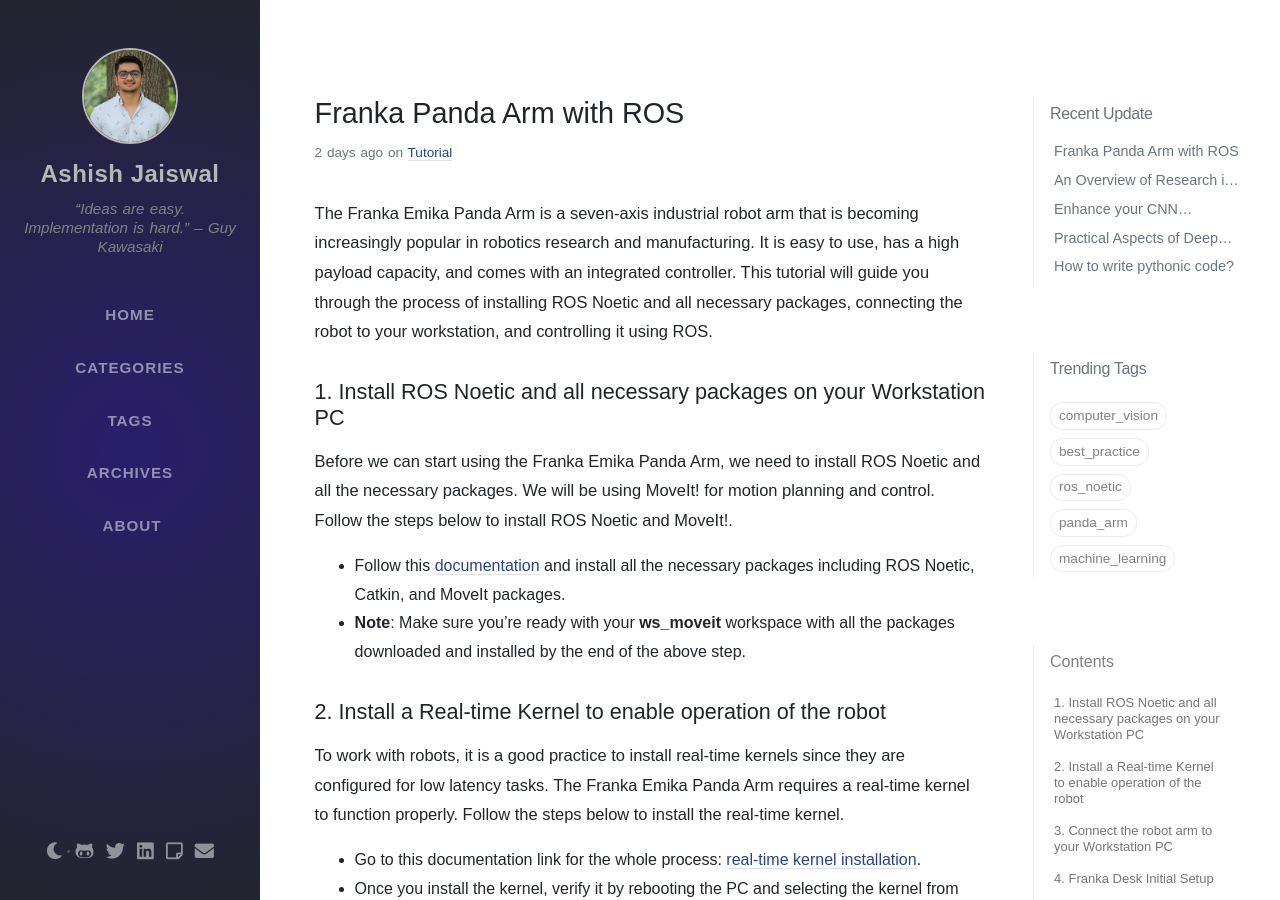
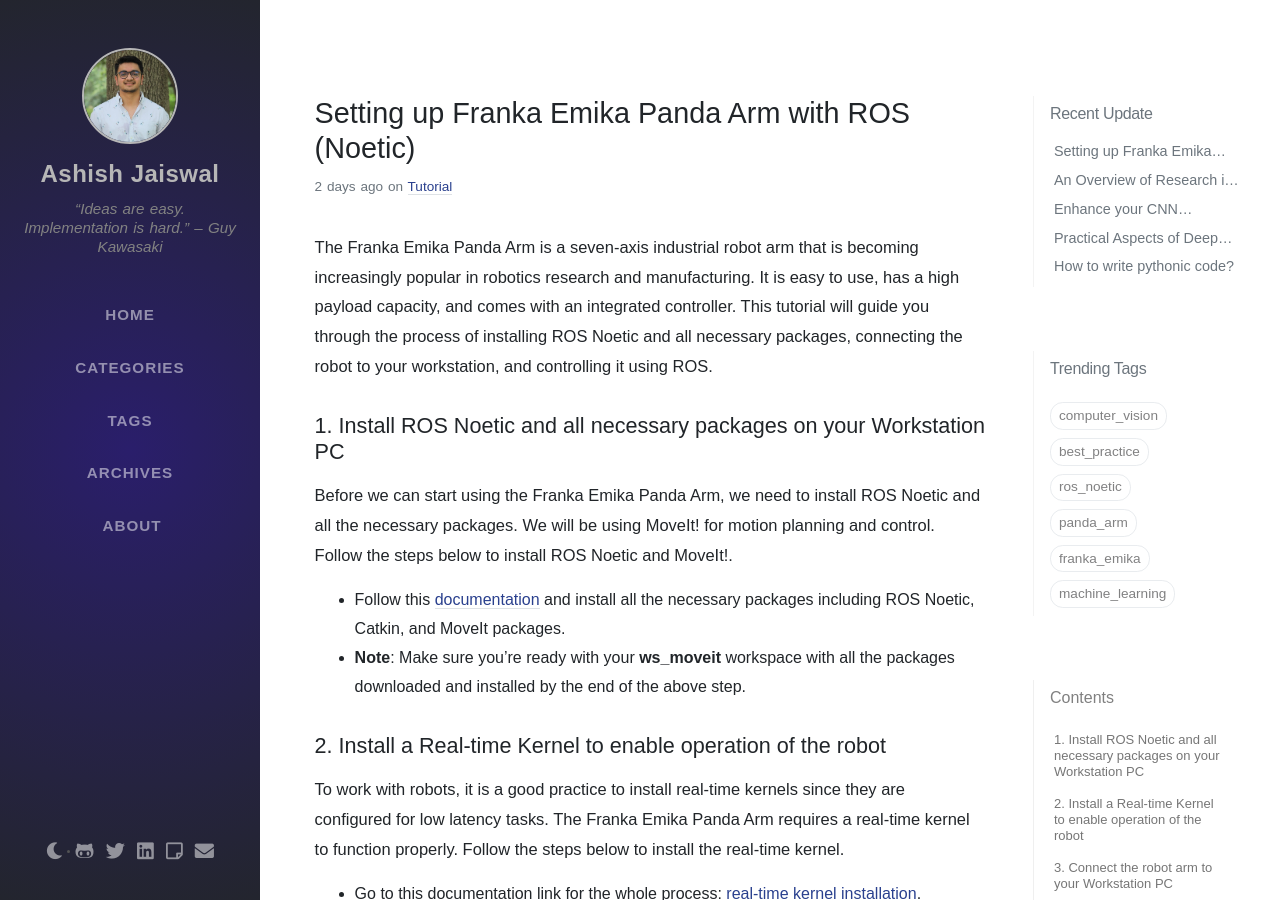
Before and after one commit to asheeshcric/blog, a Jekyll site: the page built from _posts/2023-04-13-ros-panda-arm.md, in a window 1280 px wide and 900 px high. Built offline with Jekyll 4.4.1, drawn with Linux system fonts in a browser that asks for light colours; nearby versions of some CDN libraries; some web fonts are replaced; comment, search, counter and statistics services are not loaded.

Commit message:
Update title of the panda arm ROS tutorial

```diff
--- a/_posts/2023-04-13-ros-panda-arm.md
+++ b/_posts/2023-04-13-ros-panda-arm.md
@@ -1,8 +1,8 @@
 ---
-title: Franka Panda Arm with ROS
+title: Setting up Franka Emika Panda Arm with ROS (Noetic)
 date: 2023-04-13 17:23:00 -0500
 categories: [Tutorial]
-tags: [ros_noetic, panda_arm]
+tags: [ros_noetic, panda_arm, franka_emika]
 description: This tutorial presents a step-by-step guide to set up Franka Emika Panda Arm with ROS Noetic and create ROS packages to operate it for pick and place tasks.
 seo:
   date_modified: 2023-04-13 17:23:59 -0500
```
